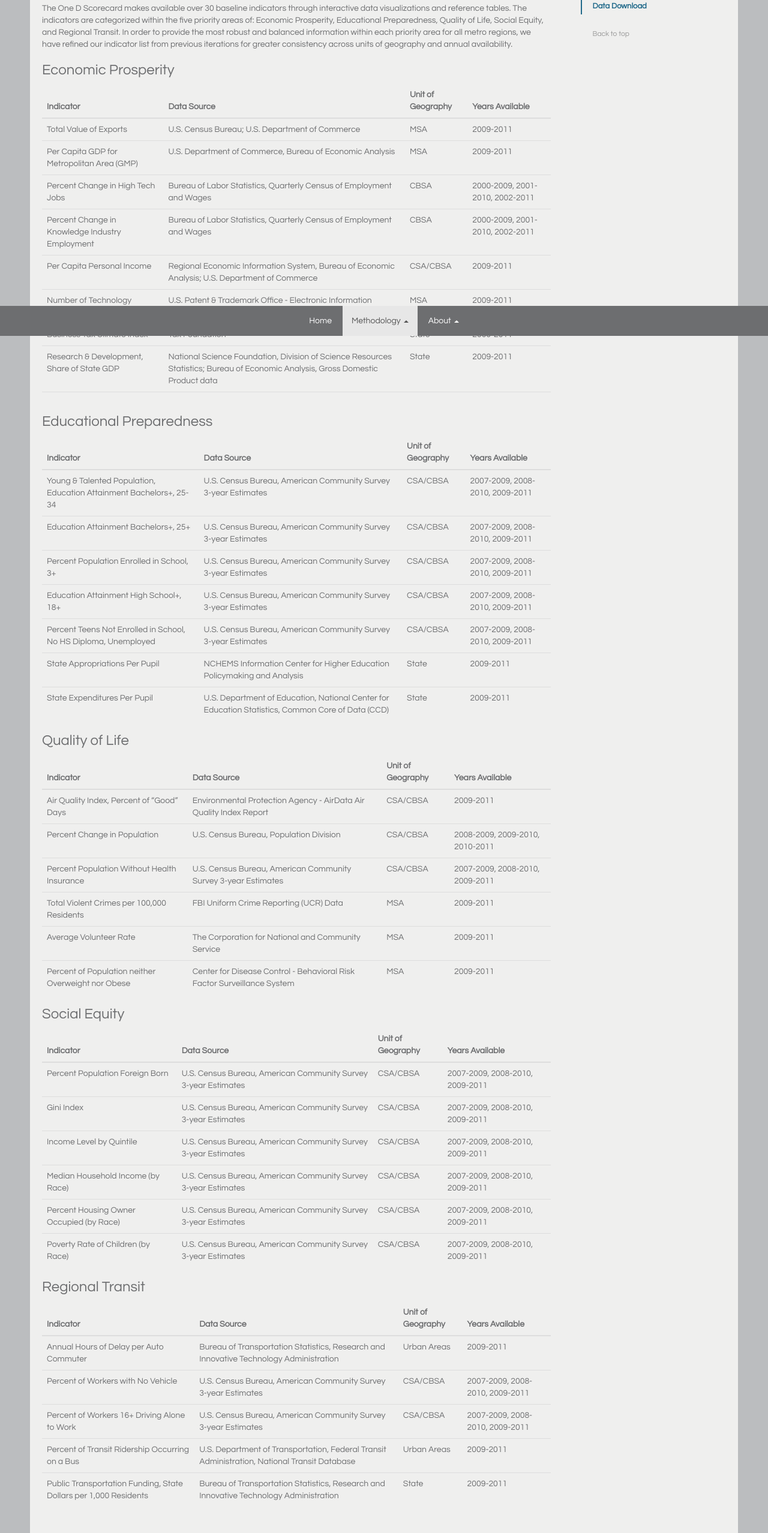
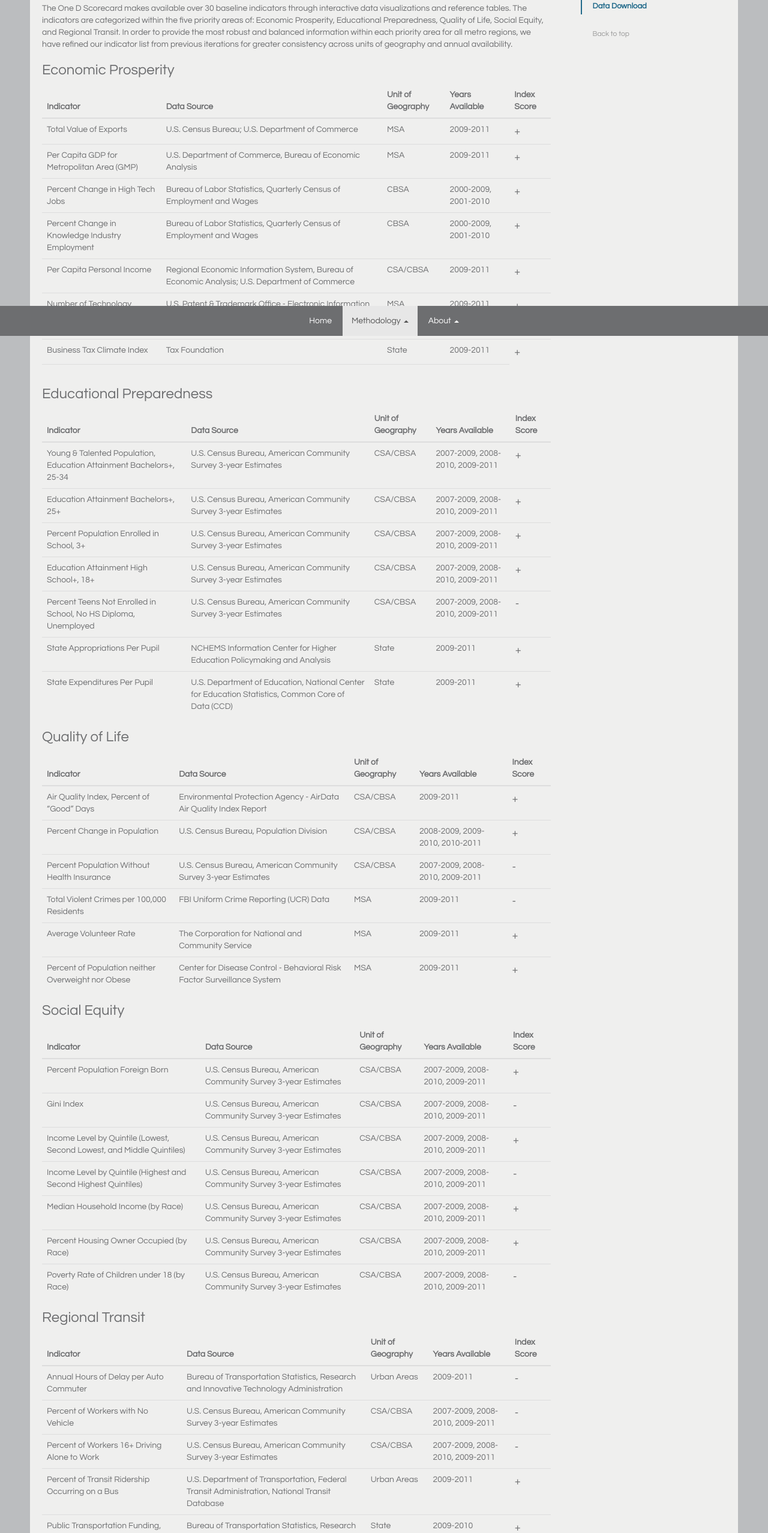
Before and after one commit to NiJeLorg/OneD-Scorecard, a plain HTML site: page methodology.html in a window 1280 px wide. Shown: the part 240-2796 px from the top of the page at 60% size. Drawn offline with Linux system fonts and the light colour scheme.

Commit message:
update table and text

```diff
--- a/methodology.html
+++ b/methodology.html
@@ -91,6 +91,7 @@
 														<th>Data Source</th>
 														<th>Unit of Geography</th>
 														<th>Years Available</th>
+														<th>Index Score</th>
 													</tr>
 												</thead>
 												<tbody>
@@ -99,49 +100,56 @@
 														<td>U.S. Census Bureau; U.S. Department of Commerce</td>
 														<td>MSA</td>
 														<td>2009-2011</td>
+														<td><font size="+1">+</font size></td>
 													</tr>
 													<tr>
 														<td>Per Capita GDP for Metropolitan Area (GMP)</td>
 														<td>U.S. Department of Commerce, Bureau of Economic Analysis</td>
 														<td>MSA</td>
 														<td>2009-2011</td>
+														<td><font size="+1">+</font size></td>
 													</tr>
 													<tr>
 														<td>Percent Change in High Tech Jobs</td>
 														<td>Bureau of Labor Statistics, Quarterly Census of Employment and Wages</td>
 														<td>CBSA</td>
-														<td>2000-2009, 2001-2010, 2002-2011</td>
+														<td>2000-2009, 2001-2010</td>
+														<td><font size="+1">+</font size></td>
 													</tr>
 													<tr>
 														<td>Percent Change in Knowledge Industry Employment</td>
 														<td>Bureau of Labor Statistics, Quarterly Census of Employment and Wages</td>
 														<td>CBSA</td>
-														<td>2000-2009, 2001-2010, 2002-2011</td>
+														<td>2000-2009, 2001-2010</td>
+														<td><font size="+1">+</font size></td>
 													</tr>
 													<tr>
 														<td>Per Capita Personal Income</td>
 														<td>Regional Economic Information System, Bureau of Economic Analysis; U.S. Department of Commerce</td>
 														<td>CSA/CBSA</td>
 														<td>2009-2011</td>
+														<td><font size="+1">+</font size></td>
 													</tr>
 													<tr>
 														<td>Number of Technology Patents per 10K People</td>
 														<td>U.S. Patent & Trademark Office - Electronic Information Products Division, Patent Technology Monitoring Team (PTMT)</td>
 														<td>MSA</td>
 														<td>2009-2011</td>
+														<td><font size="+1">+</font size></td>
 													</tr>
 													<tr>
 														<td>Business Tax Climate Index</td>
 														<td>Tax Foundation</td>
 														<td>State</td>
 														<td>2009-2011</td>
+														<td><font size="+1">+</font size></td>
 													</tr>
-													<tr>
+<!-- 													<tr>
 														<td>Research & Development, Share of State GDP</td>
 														<td>National Science Foundation, Division of Science Resources Statistics; Bureau of Economic Analysis, Gross Domestic Product data</td>
 														<td>State</td>
 														<td>2009-2011</td>
-													</tr>
+													</tr> -->
 													<tr>
 														<td></td>
 														<td></td>
@@ -160,6 +168,7 @@
 														<th>Data Source</th>
 														<th>Unit of Geography</th>
 														<th>Years Available</th>
+														<th>Index Score</th>
 													</tr>
 												</thead>
 												<tbody>
@@ -168,42 +177,49 @@
 														<td>U.S. Census Bureau, American Community Survey 3-year Estimates</td>
 														<td>CSA/CBSA</td>
 														<td>2007-2009, 2008-2010, 2009-2011</td>
+														<td><font size="+1">+</font size></td>
 													</tr>
 													<tr>
 														<td>Education Attainment Bachelors+, 25+</td>
 														<td>U.S. Census Bureau, American Community Survey 3-year Estimates</td>
 														<td>CSA/CBSA</td>
 														<td>2007-2009, 2008-2010, 2009-2011</td>
+														<td><font size="+1">+</font size></td>
 													</tr>
 													<tr>
 														<td>Percent Population Enrolled in School, 3+</td>
 														<td>U.S. Census Bureau, American Community Survey 3-year Estimates</td>
 														<td>CSA/CBSA</td>
 														<td>2007-2009, 2008-2010, 2009-2011</td>
+														<td><font size="+1">+</font size></td>
 													</tr>
 													<tr>
 														<td>Education Attainment High School+, 18+</td>
 														<td>U.S. Census Bureau, American Community Survey 3-year Estimates</td>
 														<td>CSA/CBSA</td>
 														<td>2007-2009, 2008-2010, 2009-2011</td>
+														<td><font size="+1">+</font size></td>
 													</tr>
 													<tr>
 														<td>Percent Teens Not Enrolled in School, No HS Diploma, Unemployed</td>
 														<td>U.S. Census Bureau, American Community Survey 3-year Estimates</td>
 														<td>CSA/CBSA</td>
 														<td>2007-2009, 2008-2010, 2009-2011</td>
+														<td><font size="+1">-</font size></td>
 													</tr>
 													<tr>
 														<td>State Appropriations Per Pupil</td>
 														<td>NCHEMS Information Center for Higher Education Policymaking and Analysis</td>
 														<td>State</td>
 														<td>2009-2011</td>
+														<td><font size="+1">+</font size></td>
 													</tr>
 													<tr>
 														<td>State Expenditures Per Pupil</td>
 														<td>U.S. Department of Education, National Center for Education Statistics, Common Core of Data (CCD)</td>
 														<td>State</td>
 														<td>2009-2011</td>
+														<td><font size="+1">+</font size></td>
 													</tr>
 												</tbody>
 											</table>
@@ -217,6 +233,7 @@
 														<th>Data Source</th>
 														<th>Unit of Geography</th>
 														<th>Years Available</th>
+														<th>Index Score</th>
 													</tr>
 												</thead>
 												<tbody>
@@ -225,36 +242,42 @@
 														<td>Environmental Protection Agency - AirData Air Quality Index Report</td>
 														<td>CSA/CBSA</td>
 														<td>2009-2011</td>
+														<td><font size="+1">+</font size></td>
 													</tr>
 													<tr>
 														<td>Percent Change in Population</td>
 														<td>U.S. Census Bureau, Population Division</td>
 														<td>CSA/CBSA</td>
 														<td>2008-2009, 2009-2010, 2010-2011</td>
+														<td><font size="+1">+</font size></td>
 													</tr>
 													<tr>
 														<td>Percent Population Without Health Insurance</td>
 														<td>U.S. Census Bureau, American Community Survey 3-year Estimates</td>
 														<td>CSA/CBSA</td>
 														<td>2007-2009, 2008-2010, 2009-2011</td>
+														<td><font size="+1">-</font size></td>
 													</tr>
 													<tr>
 														<td>Total Violent Crimes per 100,000 Residents</td>
 														<td>FBI Uniform Crime Reporting (UCR) Data</td>
 														<td>MSA</td>
 														<td>2009-2011</td>
+														<td><font size="+1">-</font size></td>
 													</tr>
 													<tr>
 														<td>Average Volunteer Rate</td>
 														<td>The Corporation for National and Community Service</td>
 														<td>MSA</td>
 														<td>2009-2011</td>
+														<td><font size="+1">+</font size></td>
 													</tr>
 													<tr>
 														<td>Percent of Population neither Overweight nor Obese</td>
 														<td>Center for Disease Control - Behavioral Risk Factor Surveillance System</td>
 														<td>MSA</td>
 														<td>2009-2011</td>
+														<td><font size="+1">+</font size></td>
 													</tr>
 												</tbody>
 											</table>
@@ -268,6 +291,7 @@
 														<th>Data Source</th>
 														<th>Unit of Geography</th>
 														<th>Years Available</th>
+														<th>Index Score</th>
 													</tr>
 												</thead>
 												<tbody>
@@ -276,36 +300,49 @@
 														<td>U.S. Census Bureau, American Community Survey 3-year Estimates</td>
 														<td>CSA/CBSA</td>
 														<td>2007-2009, 2008-2010, 2009-2011</td>
+														<td><font size="+1">+</font size></td>
 													</tr>
 													<tr>
 														<td>Gini Index</td>
 														<td>U.S. Census Bureau, American Community Survey 3-year Estimates</td>
 														<td>CSA/CBSA</td>
 														<td>2007-2009, 2008-2010, 2009-2011</td>
+														<td><font size="+1">-</font size></td>
 													</tr>
 													<tr>
-														<td>Income Level by Quintile</td>
+														<td>Income Level by Quintile (Lowest, Second Lowest, and Middle Quintiles)</td>
 														<td>U.S. Census Bureau, American Community Survey 3-year Estimates</td>
 														<td>CSA/CBSA</td>
 														<td>2007-2009, 2008-2010, 2009-2011</td>
+														<td><font size="+1">+</font size></td>
+													</tr>
+													<tr>
+														<td>Income Level by Quintile (Highest and Second Highest Quintiles)</td>
+														<td>U.S. Census Bureau, American Community Survey 3-year Estimates</td>
+														<td>CSA/CBSA</td>
+														<td>2007-2009, 2008-2010, 2009-2011</td>
+														<td><font size="+1">-</font size></td>
 													</tr>
 													<tr>
 														<td>Median Household Income (by Race)</td>
 														<td>U.S. Census Bureau, American Community Survey 3-year Estimates</td>
 														<td>CSA/CBSA</td>
 														<td>2007-2009, 2008-2010, 2009-2011</td>
+														<td><font size="+1">+</font size></td>
 													</tr>
 													<tr>
 														<td>Percent Housing Owner Occupied (by Race)</td>
 														<td>U.S. Census Bureau, American Community Survey 3-year Estimates</td>
 														<td>CSA/CBSA</td>
 														<td>2007-2009, 2008-2010, 2009-2011</td>
+														<td><font size="+1">+</font size></td>
 													</tr>
 													<tr>
-														<td>Poverty Rate of Children (by Race)</td>
+														<td>Poverty Rate of Children under 18 (by Race)</td>
 														<td>U.S. Census Bureau, American Community Survey 3-year Estimates</td>
 														<td>CSA/CBSA</td>
 														<td>2007-2009, 2008-2010, 2009-2011</td>
+														<td><font size="+1">-</font size></td>
 													</tr>
 												</tbody>
 											</table>
@@ -319,6 +356,7 @@
 														<th>Data Source</th>
 														<th>Unit of Geography</th>
 														<th>Years Available</th>
+														<th>Index Score</th>
 													</tr>
 												</thead>
 												<tbody>
@@ -327,30 +365,35 @@
 														<td>Bureau of Transportation Statistics, Research and Innovative Technology Administration</td>
 														<td>Urban Areas</td>
 														<td>2009-2011</td>
+														<td><font size="+1">-</font size></td>
 													</tr>
 													<tr>
 														<td>Percent of Workers with No Vehicle</td>
 														<td>U.S. Census Bureau, American Community Survey 3-year Estimates</td>
 														<td>CSA/CBSA</td>
 														<td>2007-2009, 2008-2010, 2009-2011</td>
+														<td><font size="+1">-</font size></td>
 													</tr>
 													<tr>
 														<td>Percent of Workers 16+ Driving Alone to Work</td>
 														<td>U.S. Census Bureau, American Community Survey 3-year Estimates</td>
 														<td>CSA/CBSA</td>
 														<td>2007-2009, 2008-2010, 2009-2011</td>
+														<td><font size="+1">-</font size></td>
 													</tr>
 													<tr>
 														<td>Percent of Transit Ridership Occurring on a Bus</td>
 														<td>U.S. Department of Transportation, Federal Transit Administration, National Transit Database</td>
 														<td>Urban Areas</td>
 														<td>2009-2011</td>
+														<td><font size="+1">+</font size></td>
 													</tr>
 													<tr>
 														<td>Public Transportation Funding, State Dollars per 1,000 Residents</td>
 														<td>Bureau of Transportation Statistics, Research and Innovative Technology Administration</td>
 														<td>State</td>
-														<td>2009-2011</td>
+														<td>2009-2010</td>
+														<td><font size="+1">+</font size></td>
 													</tr>
 												</tbody>
 											</table>
@@ -369,15 +412,14 @@
 										<p>We normalize each indicator by first selecting the minimum and maximum value of that indicator from across all regions for each year.  We then assign a score of 0 to the region with the minimum value, 5 to the region with the maximum value, and calculate the scores of all other regions in-between on a linear scale between 0 and 5.  Last, we sum the normalized indicator values and divide by the total number of indicators in the priority area to calculate each priority area index for each year.
 		</p>
 										<h4 id="neg">Negatively-scored Indicators</h4>
-										<p>In calculating each priority area index, some individual indicators were negatively scored where higher values indicate a more distressing situation, such as childhood poverty rates.  We assigned these indicators a score of 5 to the region with the minimum score, 0 to the region with the maximum score, and the scores of all other regions are assigned on a linear scale between 5 and 0.  You can see whether an indicator is positively or negatively scored in the Priority Areas data table.
+										<p>In calculating each priority area index, some individual indicators were negatively scored where higher values indicate a more distressing situation, such as childhood poverty rates.  We assigned these indicators a score of 5 to the region with the minimum score, 0 to the region with the maximum score, and the scores of all other regions are assigned on a linear scale between 5 and 0.  You can see whether an indicator is positively or negatively scored in the <a href="priority-areas.html">Priority Areas</a> data table.
 		</p>
 										<h4 id="wght">Weighted Indicators</h4>
-										<p>When comprising any priority area index, we equally weight each indicator in most cases.  Two exceptions occur in the Social Equity priority area when an indicator is broken out into three categories of race and ethnicity: African American; White, non-Hispanic; and Hispanic/Latino.   In these cases, we set each of the three race categories to be one third of the weight of the overall indicator.
+										<p>When comprising any priority area index, we equally weight each indicator in most cases.  Three exceptions occur in the Social Equity priority area when an indicator is broken out into three categories of race and ethnicity: African American; White, non-Hispanic; and Hispanic/Latino.   In these cases, we set each of the three race categories to be one third of the weight of the overall indicator.
 		</p>
-										<h4 id="incl">Included Indicators in Index</h4>
+										<h4 id="incl">Calculated Indices</h4>
 										<p>We calculate a priority area index for a given year when 50 percent or more of the indicators that comprise the overall index are available, in the given year, across all regions. For example, the Economic Prosperity index is comprised of eight economic indicators; we will calculate an Economic Prosperity index for the year 2010 if four or more of the economic indicators are available in 2010 across all regions.
 		</p>
-
 									</div>
 									<div class="bs-docs-section">
 										<h2 id="geography">Geography</h2>
@@ -421,6 +463,13 @@
 											</li>
 											<li>
 												<a href="#odindex">One D Index</a>
+												<ul class="nav">
+														<li><a href="#paindex">Priority Area Indices</a></li>
+														<li><a href="#norm">Normalized Indicators</a></li>
+														<li><a href="#neg">Negatively-scored Indicators</a></li>
+														<li><a href="#wght">Weighted Indicators</a></li>
+														<li><a href="#incl">Calculated Indices</a></li>
+													</ul>
 											</li>
 											<li>
 												<a href="#geography">Geography</a>
```
